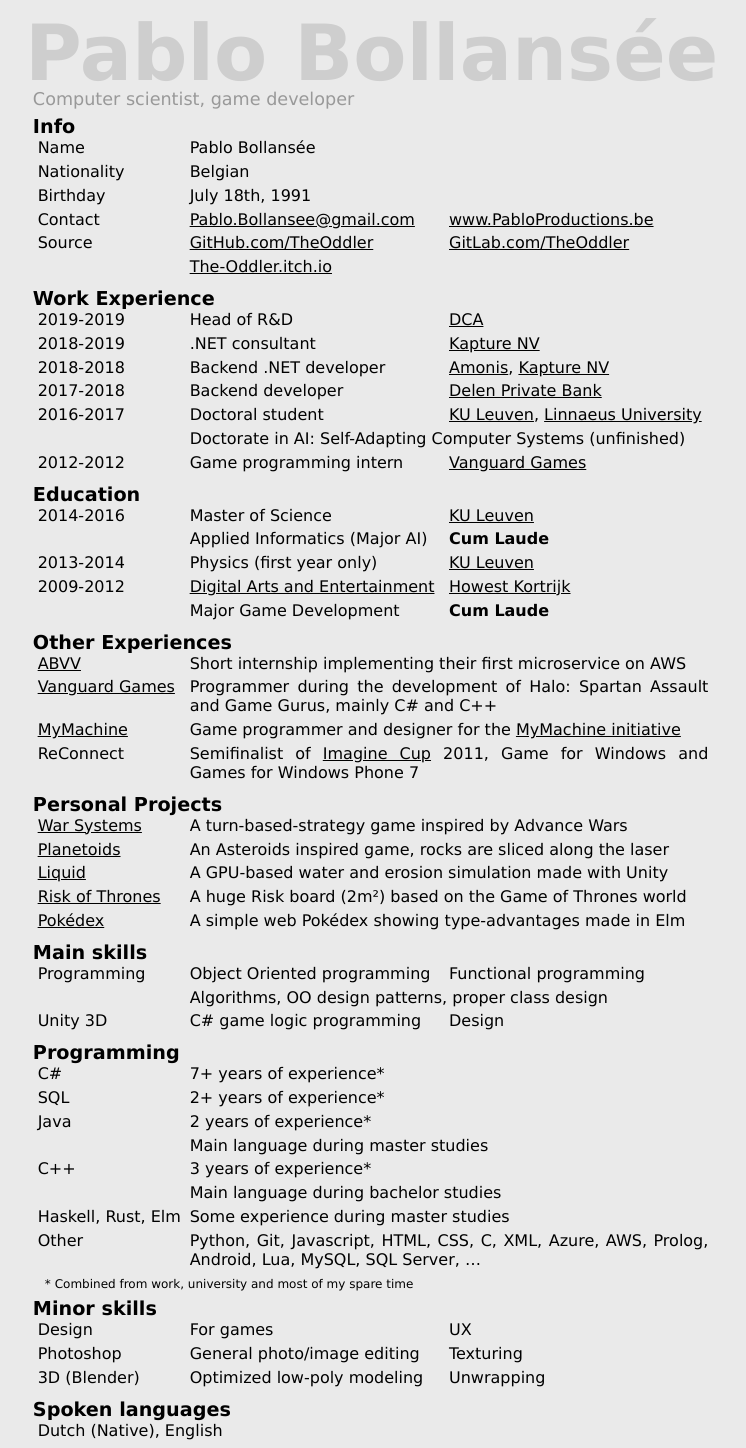
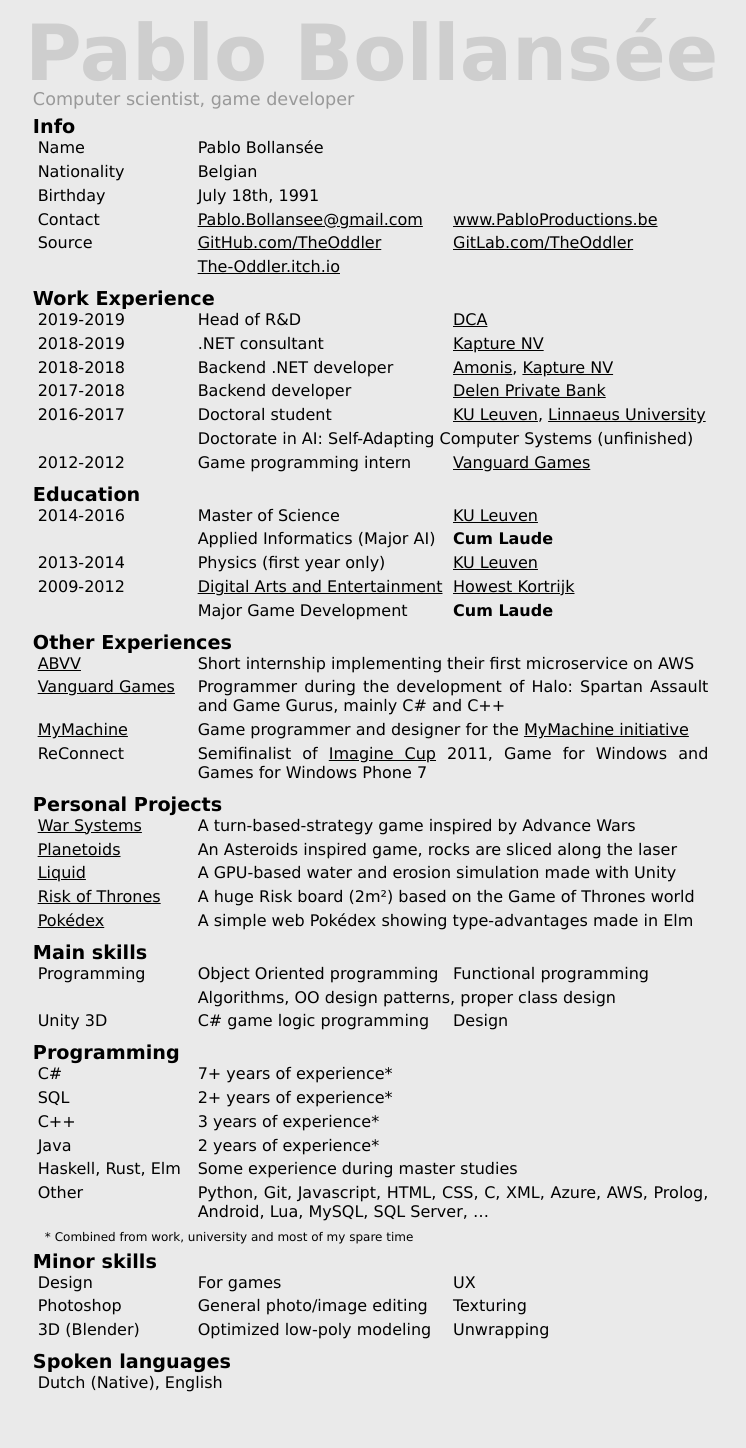
Before and after one commit to TheOddler/theoddler.github.io, a Jekyll site: the page built from cv.md, in a window 1280 px wide. Shown: the whole page, without its empty margins (267-1013 px from the left). Built offline with Jekyll 4.4.1, drawn with Linux system fonts in a browser that asks for light colours; nearby versions of some CDN libraries; after the commit the page ends 1400 px from its top, so only the background shows below that.

Commit message:
Updated skills

```diff
--- a/_css/tablelist.css
+++ b/_css/tablelist.css
@@ -14,7 +14,7 @@
 
 .table_list > li {
     display: grid;
-    grid-template-columns: 9.5em auto;
+    grid-template-columns: 10em auto;
 }
 
 .table_list > li > ul,
--- a/_includes/cv/skills.md
+++ b/_includes/cv/skills.md
@@ -21,12 +21,10 @@
   * 7+ years of experience*
 * SQL
   * 2+ years of experience*
+* C++
+  * 3 years of experience*
 * Java
   * 2 years of experience*
-  * Main language during master studies
-* C++
-  * 3 years of experience*
-  * Main language during bachelor studies
 * Haskell, Rust, Elm
   * Some experience during master studies
 * Other
```
